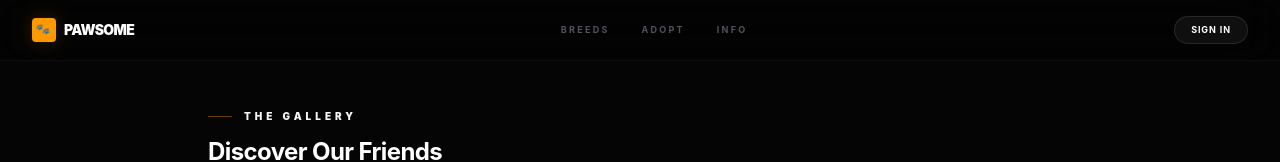
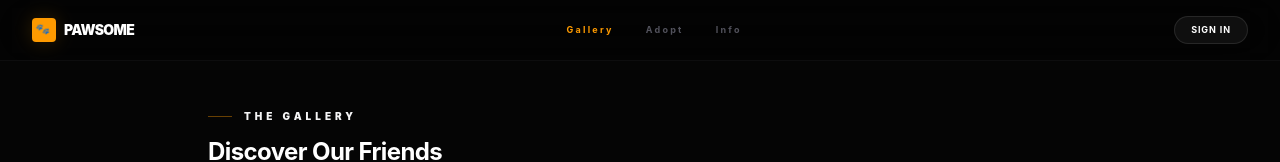
Before and after one commit to GhaithBenHmida/test-repo, a React (Vite) app: page / in a window 1280 px wide. Shown: the top 162 px of the page. Built offline with nearby package versions, Linux system fonts and the light colour scheme.

Commit message:
Initial project files

```diff
--- a/src/App.jsx
+++ b/src/App.jsx
@@ -1,14 +1,20 @@
+import { useState } from 'react';
 import Navbar from './components/Navbar';
 import DogCard from './components/DogCard';
+import InfoPage from './components/InfoPage';
 import { dogs } from './data/dogs';
 import './App.css';
 
 export default function App() {
+  const [view, setView] = useState('gallery');
+
   return (
     <div className="min-h-screen bg-[#050505] font-sans text-zinc-400 selection:bg-amber-500/30 overflow-x-hidden">
-      <Navbar />
+      <Navbar currentView={view} setView={setView} />
 
       <main className="max-w-4xl mx-auto px-4 py-12">
+        {view === 'gallery' ? (
+          <>
             <div className="mb-12 text-center md:text-left">
               <div className="overflow-hidden">
                 <h1 className="text-zinc-100 text-[10px] font-black uppercase tracking-[0.4em] mb-3 flex items-center justify-center md:justify-start gap-3 animate-card-entry">
@@ -29,6 +35,10 @@ export default function App() {
                 <DogCard key={dog.id} dog={dog} index={index} />
               ))}
             </div>
+          </>
+        ) : (
+          <InfoPage />
+        )}
 
         <footer className="mt-24 py-10 border-t border-zinc-900/50 text-center animate-card-entry" style={{ animationDelay: '800ms' }}>
           <p className="text-[9px] uppercase tracking-[0.5em] text-zinc-700 hover:text-zinc-500 transition-colors">
--- /dev/null
+++ b/src/components/InfoPage.jsx
@@ -0,0 +1,49 @@
+export default function InfoPage() {
+  return (
+    <div className="animate-card-entry">
+      <div className="mb-12">
+        <h1 className="text-zinc-100 text-[10px] font-black uppercase tracking-[0.4em] mb-3 flex items-center gap-3">
+          <span className="w-6 h-px bg-amber-500/40"></span>
+          About the Studio
+        </h1>
+        <h2 className="text-2xl font-bold text-white tracking-tight">Pawsome Ethics</h2>
+      </div>
+
+      <div className="grid grid-cols-1 md:grid-cols-2 gap-12">
+        <div className="space-y-6">
+          <p className="text-xs text-zinc-400 leading-relaxed">
+            We are a boutique companion animal agency focused on high-quality rehoming. Our mission is to bridge the gap between soulful animals and loving environments through a curated, stress-free experience.
+          </p>
+          <div className="space-y-4">
+            <div className="bg-zinc-900/50 p-4 rounded-lg border border-zinc-900">
+              <h4 className="text-white text-[10px] font-bold uppercase tracking-wider mb-2">Our Process</h4>
+              <p className="text-[10px] text-zinc-500">Every dog is vetted for temperament and health before joining our gallery. We prioritize matching over speed.</p>
+            </div>
+            <div className="bg-zinc-900/50 p-4 rounded-lg border border-zinc-900">
+              <h4 className="text-white text-[10px] font-bold uppercase tracking-wider mb-2">Support</h4>
+              <p className="text-[10px] text-zinc-500">Lifetime post-adoption support and training resources are provided for every successful placement.</p>
+            </div>
+          </div>
+        </div>
+
+        <div className="bg-zinc-900/30 p-8 rounded-xl border border-dashed border-zinc-800 flex flex-col justify-center">
+          <h3 className="text-white text-xs font-bold uppercase tracking-widest mb-6">Connect With Us</h3>
+          <ul className="space-y-4">
+            {['Instagram', 'Twitter', 'Email'].map((social) => (
+              <li key={social} className="flex items-center justify-between group cursor-pointer border-b border-zinc-900 pb-2">
+                <span className="text-[10px] text-zinc-500 group-hover:text-amber-500 transition-colors">{social}</span>
+                <span className="text-[10px] text-zinc-800">→</span>
+              </li>
+            ))}
+          </ul>
+          <div className="mt-8 pt-8 border-t border-zinc-900">
+            <p className="text-[8px] text-zinc-600 uppercase tracking-tighter">
+              Location: District 09, Neo-Seoul<br/>
+              Hours: 10:00 — 18:00
+            </p>
+          </div>
+        </div>
+      </div>
+    </div>
+  );
+}
--- a/src/components/Navbar.jsx
+++ b/src/components/Navbar.jsx
@@ -1,26 +1,33 @@
 import '../App.css';
 
-export default function Navbar() {
+export default function Navbar({ currentView, setView }) {
   return (
     <nav className="flex items-center justify-between py-4 px-8 bg-black/40 backdrop-blur-xl border-b border-zinc-900/50 sticky top-0 z-50">
-      <div className="flex items-center gap-2 group cursor-pointer">
+      <div
+        className="flex items-center gap-2 group cursor-pointer"
+        onClick={() => setView('gallery')}
+      >
         <div className="w-6 h-6 bg-amber-500 rounded flex items-center justify-center text-[10px] text-black shadow-[0_0_20px_rgba(245,158,11,0.2)]">
           <span className="animate-paw-wag">🐾</span>
         </div>
         <span className="font-black text-white tracking-tighter text-sm uppercase group-hover:text-amber-500 transition-colors">Pawsome</span>
       </div>
-      <div className="hidden sm:flex gap-8 text-[9px] uppercase tracking-[0.25em] font-bold text-zinc-600">
-        {['Breeds', 'Adopt', 'Info'].map((item) => (
-          <a
+
+      <div className="hidden sm:flex gap-8 text-[9px] uppercase tracking-[0.25em] font-bold">
+        {['Gallery', 'Adopt', 'Info'].map((item) => (
+          <button
             key={item}
-            href="#"
-            className="hover:text-amber-500 transition-all duration-300 hover:tracking-[0.4em]"
+            onClick={() => setView(item.toLowerCase())}
+            className={`cursor-pointer transition-all duration-300 hover:tracking-[0.4em] ${
+              currentView === item.toLowerCase() ? 'text-amber-500' : 'text-zinc-600 hover:text-zinc-400'
+            }`}
           >
             {item}
-          </a>
+          </button>
         ))}
       </div>
-      <button className="bg-white/5 hover:bg-white/10 hover:border-white/20 text-white text-[9px] font-bold uppercase tracking-widest px-4 py-1.5 rounded-full border border-white/10 transition-all active:scale-95">
+
+      <button className="bg-white/5 hover:bg-white/10 hover:border-white/20 text-white text-[9px] font-bold uppercase tracking-widest px-4 py-1.5 rounded-full border border-white/10 transition-all active:scale-95 cursor-pointer">
         Sign In
       </button>
     </nav>
```
Lines whose indentation alone changed are shown as unchanged.
